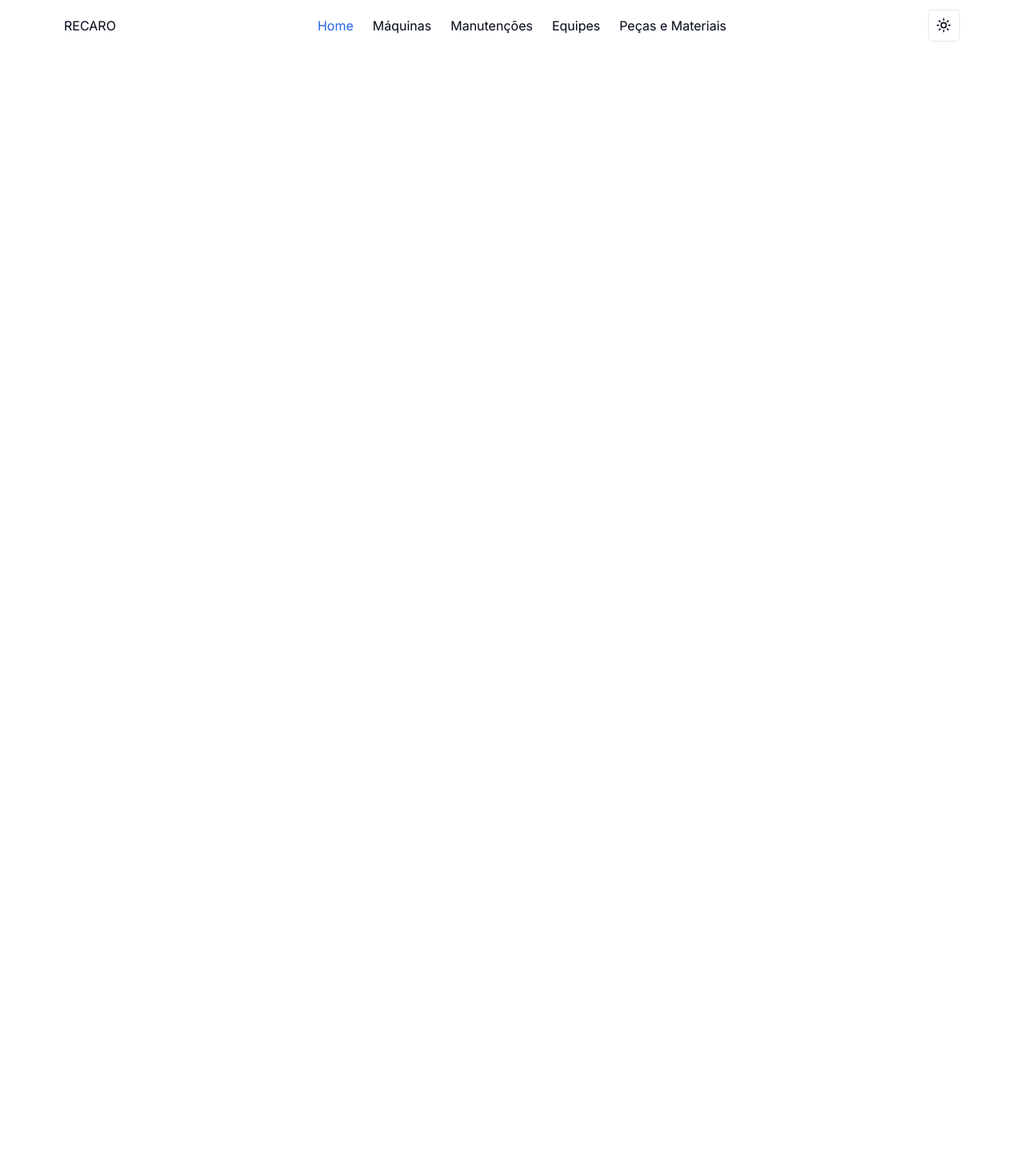
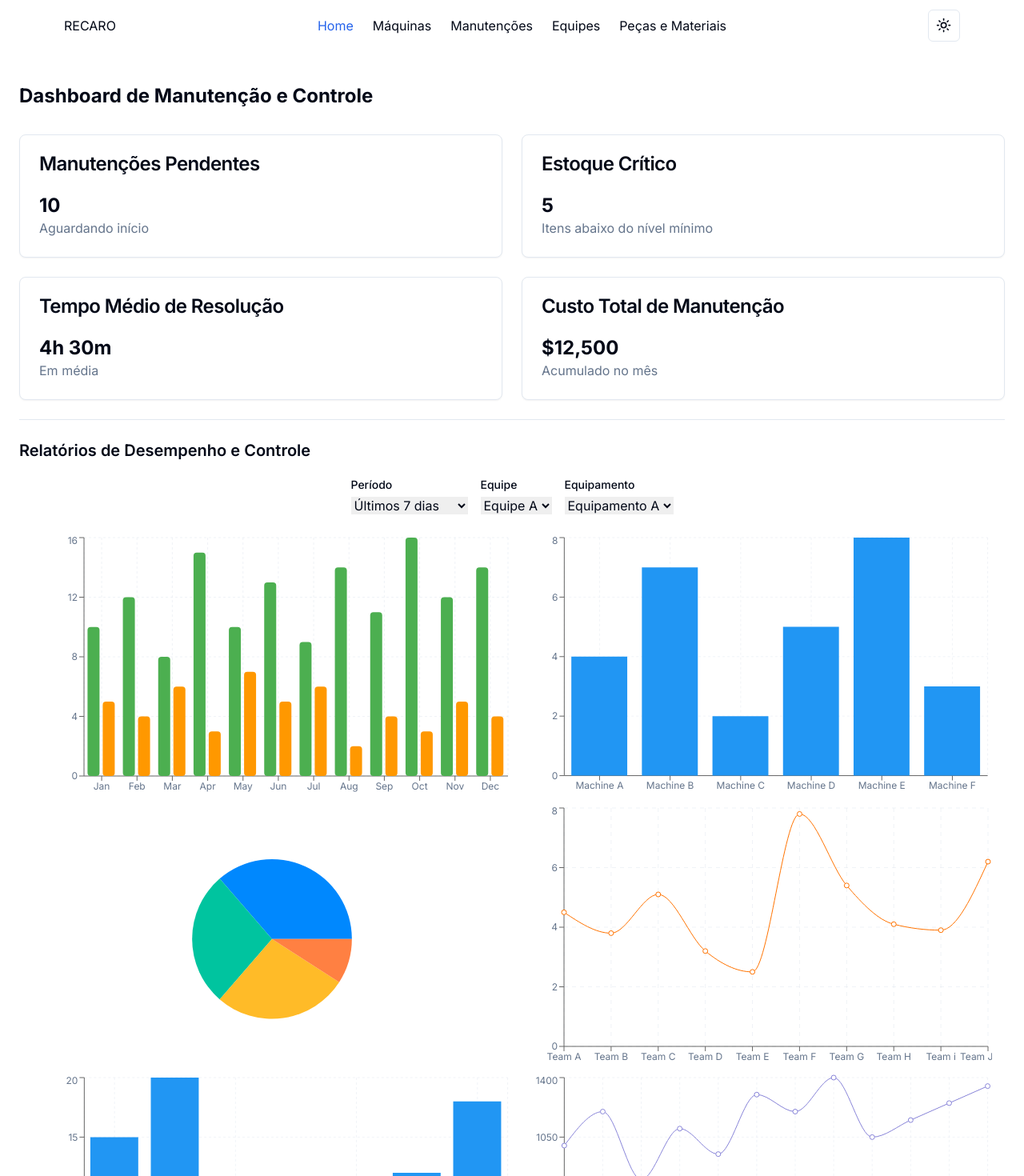
Before and after one commit to lucasgearhead/Web-Mainteance-App, a Next.js app in the folder frontend/: page / in a window 1280 px wide. Shown: the top 1470 px of the page at 80% size. Before the commit the page ends 800 px from the top, so only its background shows below. Built offline with nearby package versions, Linux system fonts and the light colour scheme.

Commit message:
feat: criada a tela de dashboard

```diff
--- a/frontend/src/app/page.tsx
+++ b/frontend/src/app/page.tsx
@@ -1,7 +1,62 @@
-export default function Home() {
+"use client";
+
+import { MaintenanceSummaryCard } from "@/components/dashboard/cards/MaintenanceSummaryCard";
+import { StockCriticalCard } from "@/components/dashboard/cards/StockCriticalCard";
+import { AvgResolutionTimeCard } from "@/components/dashboard/cards/AvgResolutionTimeCard";
+import { TotalMaintenanceCostCard } from "@/components/dashboard/cards/TotalMaintenanceCostCard";
+import { MaintenanceByPeriodChart } from "@/components/dashboard/charts/MaintenanceByPeriodChart";
+import { MaintenanceByEquipmentChart } from "@/components/dashboard/charts/MaintenanceByEquipmentChart";
+import { MaintenanceByTypeChart } from "@/components/dashboard/charts/MaintenanceByTypeChart";
+import { TeamPerformanceChart } from "@/components/dashboard/charts/TeamPerformanceChart";
+import { StockByMaterialChart } from "@/components/dashboard/charts/StockByMaterialChart";
+import { CostByMaintenanceChart } from "@/components/dashboard/charts/CostByMaintenanceChart";
+import { PeriodFilter } from "@/components/dashboard/filters/PeriodFilter";
+import { TeamFilter } from "@/components/dashboard/filters/TeamFilter";
+import { EquipmentFilter } from "@/components/dashboard/filters/EquipmentFilter";
+
+export default function DashboardPage() {
   return (
-    <main>
-      <>Home</>
-    </main>
+    <div className="space-y-6 mt-10 p-6 gap-20">
+      {/* Seção de Cabeçalho */}
+      <header className="mb-8">
+        <h1 className="text-2xl font-bold">
+          Dashboard de Manutenção e Controle
+        </h1>
+      </header>
+
+      {/* Seção de Cards Resumo */}
+      <section className="grid grid-cols-1 md:grid-cols-2 gap-6">
+        <MaintenanceSummaryCard />
+        <StockCriticalCard />
+        <AvgResolutionTimeCard />
+        <TotalMaintenanceCostCard />
+      </section>
+
+      <hr />
+
+      {/* Seção de Relatórios Integrados */}
+      <section>
+        <h2 className="text-xl font-semibold mb-4">
+          Relatórios de Desempenho e Controle
+        </h2>
+
+        {/* Filtros */}
+        <div className="flex flex-wrap gap-4 mb-6 justify-center w-full">
+          <PeriodFilter />
+          <TeamFilter />
+          <EquipmentFilter />
+        </div>
+
+        {/* Gráficos */}
+        <div className="grid grid-cols-2 w-[1200px] m-auto">
+          <MaintenanceByPeriodChart />
+          <MaintenanceByEquipmentChart />
+          <MaintenanceByTypeChart />
+          <TeamPerformanceChart />
+          <StockByMaterialChart />
+          <CostByMaintenanceChart />
+        </div>
+      </section>
+    </div>
   );
 }
```
